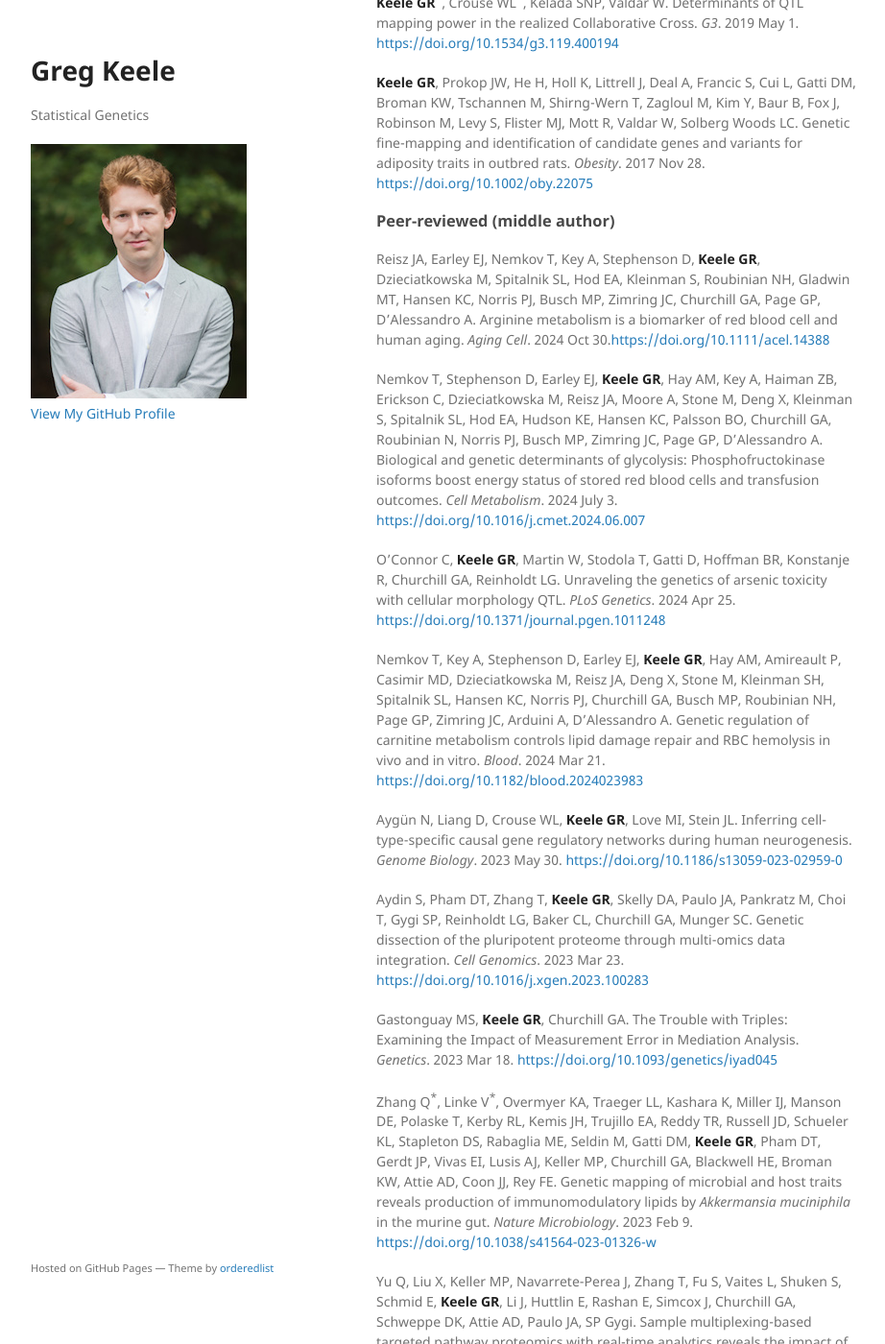
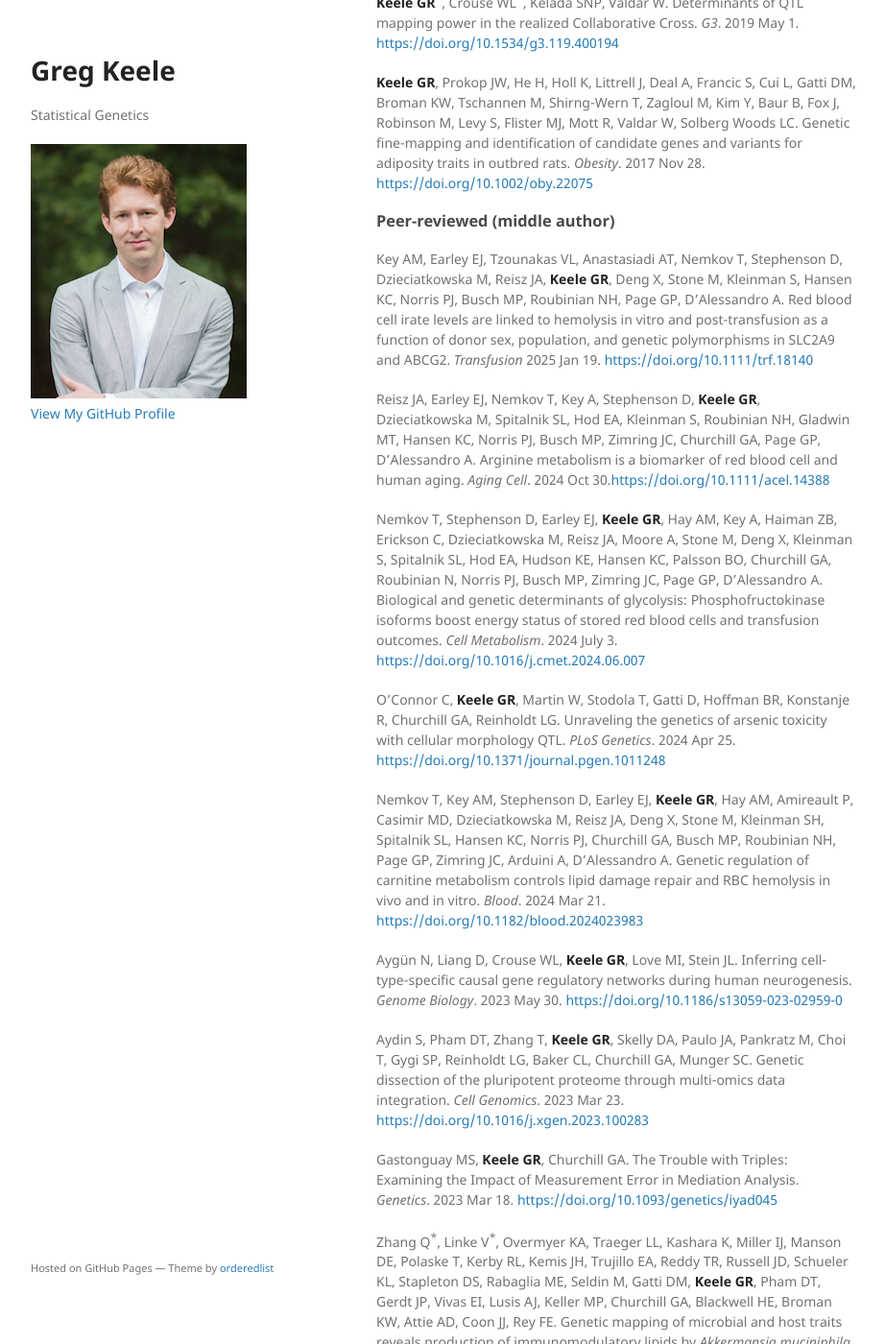
Before and after one commit to gkeele/gkeele.github.io, a Jekyll site: the page built from publications.md, in a window 1280 px wide and 1400 px high, scrolled down 1585 px. Shown: the whole window at 96% size, without its empty margins (178-1100 px from the left). Built offline with Jekyll 4.4.1, drawn with Linux system fonts in a browser that asks for light colours; our own code applies the rules of GitHub Pages for plain Markdown files.

Commit message:
Added transfusion urate paper

```diff
--- a/publications.md
+++ b/publications.md
@@ -39,13 +39,15 @@ Lerner AM<sup>\*</sup>, Hepperla AJ<sup>\*</sup>, **Keele GR**<sup>\*</sup>, Mer
 
 ### Peer-reviewed (middle author)
 
+Key AM, Earley EJ, Tzounakas VL, Anastasiadi AT, Nemkov T, Stephenson D, Dzieciatkowska M, Reisz JA, **Keele GR**, Deng X, Stone M, Kleinman S, Hansen KC, Norris PJ, Busch MP, Roubinian NH, Page GP, D'Alessandro A. Red blood cell irate levels are linked to hemolysis in vitro and post-transfusion as a function of donor sex, population, and genetic polymorphisms in SLC2A9 and ABCG2. *Transfusion* 2025 Jan 19. [https://doi.org/10.1111/trf.18140](https://doi.org/10.1111/trf.18140)
+
 Reisz JA, Earley EJ, Nemkov T, Key A, Stephenson D, **Keele GR**, Dzieciatkowska M, Spitalnik SL, Hod EA, Kleinman S, Roubinian NH, Gladwin MT, Hansen KC, Norris PJ, Busch MP, Zimring JC, Churchill GA, Page GP, D'Alessandro A. Arginine metabolism is a biomarker of red blood cell and human aging. *Aging Cell*. 2024 Oct 30.[https://doi.org/10.1111/acel.14388](https://doi.org/10.1111/acel.14388)
 
 Nemkov T, Stephenson D, Earley EJ, **Keele GR**, Hay AM, Key A, Haiman ZB, Erickson C, Dzieciatkowska M, Reisz JA, Moore A, Stone M, Deng X, Kleinman S, Spitalnik SL, Hod EA, Hudson KE, Hansen KC, Palsson BO, Churchill GA, Roubinian N, Norris PJ, Busch MP, Zimring JC, Page GP, D'Alessandro A. Biological and genetic determinants of glycolysis: Phosphofructokinase isoforms boost energy status of stored red blood cells and transfusion outcomes. *Cell Metabolism*. 2024 July 3. [https://doi.org/10.1016/j.cmet.2024.06.007](https://doi.org/10.1016/j.cmet.2024.06.007)
 
 O'Connor C, **Keele GR**, Martin W, Stodola T, Gatti D, Hoffman BR, Konstanje R, Churchill GA, Reinholdt LG. Unraveling the genetics of arsenic toxicity with cellular morphology QTL. *PLoS Genetics*. 2024 Apr 25. [https://doi.org/10.1371/journal.pgen.1011248](https://doi.org/10.1371/journal.pgen.1011248)
 
-Nemkov T, Key A, Stephenson D, Earley EJ, **Keele GR**, Hay AM, Amireault P, Casimir MD, Dzieciatkowska M, Reisz JA, Deng X, Stone M, Kleinman SH, Spitalnik SL, Hansen KC, Norris PJ, Churchill GA, Busch MP, Roubinian NH, Page GP, Zimring JC, Arduini A, D’Alessandro A. Genetic regulation of carnitine metabolism controls lipid damage repair and RBC hemolysis in vivo and in vitro. *Blood*. 2024 Mar 21. [https://doi.org/10.1182/blood.2024023983](https://doi.org/10.1182/blood.2024023983)
+Nemkov T, Key AM, Stephenson D, Earley EJ, **Keele GR**, Hay AM, Amireault P, Casimir MD, Dzieciatkowska M, Reisz JA, Deng X, Stone M, Kleinman SH, Spitalnik SL, Hansen KC, Norris PJ, Churchill GA, Busch MP, Roubinian NH, Page GP, Zimring JC, Arduini A, D’Alessandro A. Genetic regulation of carnitine metabolism controls lipid damage repair and RBC hemolysis in vivo and in vitro. *Blood*. 2024 Mar 21. [https://doi.org/10.1182/blood.2024023983](https://doi.org/10.1182/blood.2024023983)
 
 Aygün N, Liang D, Crouse WL, **Keele GR**, Love MI, Stein JL. Inferring cell-type-specific causal gene regulatory networks during human neurogenesis. *Genome Biology*. 2023 May 30. [https://doi.org/10.1186/s13059-023-02959-0](https://doi.org/10.1186/s13059-023-02959-0)
 
```
